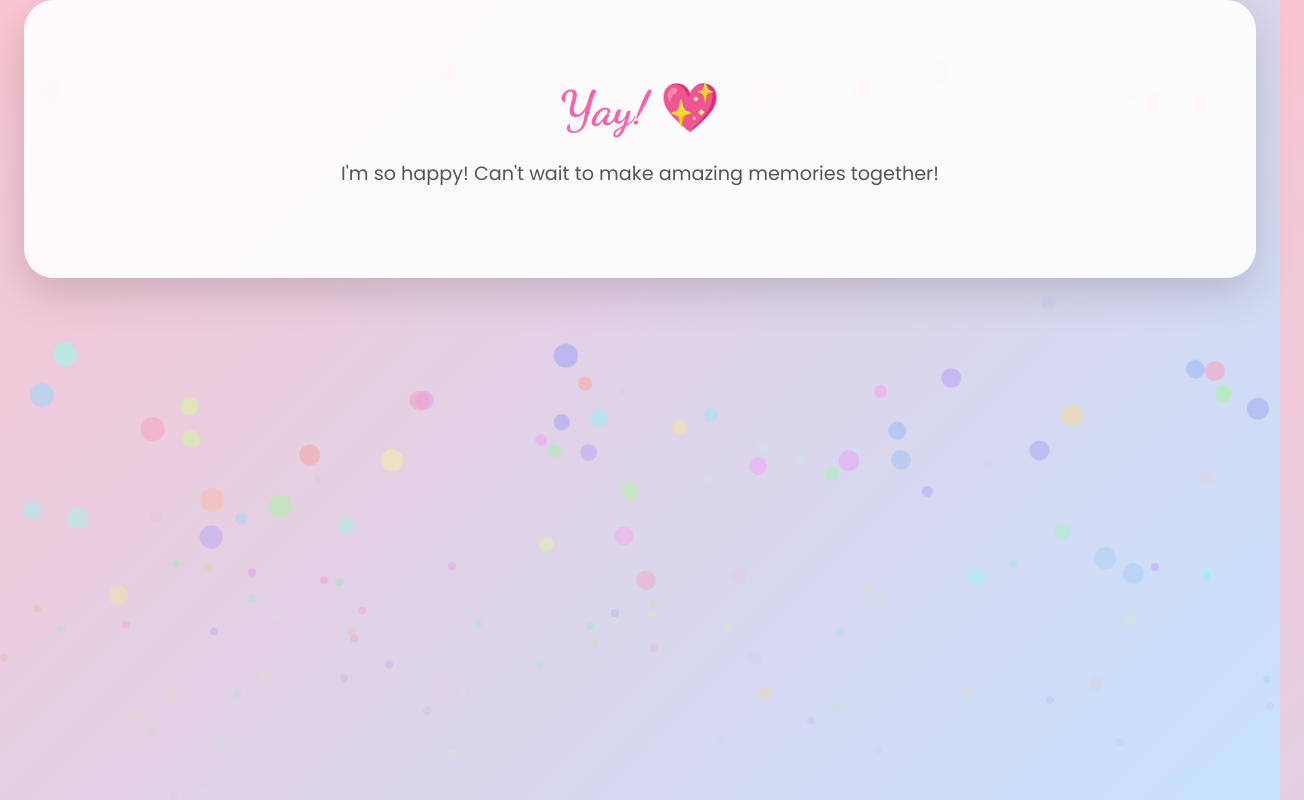
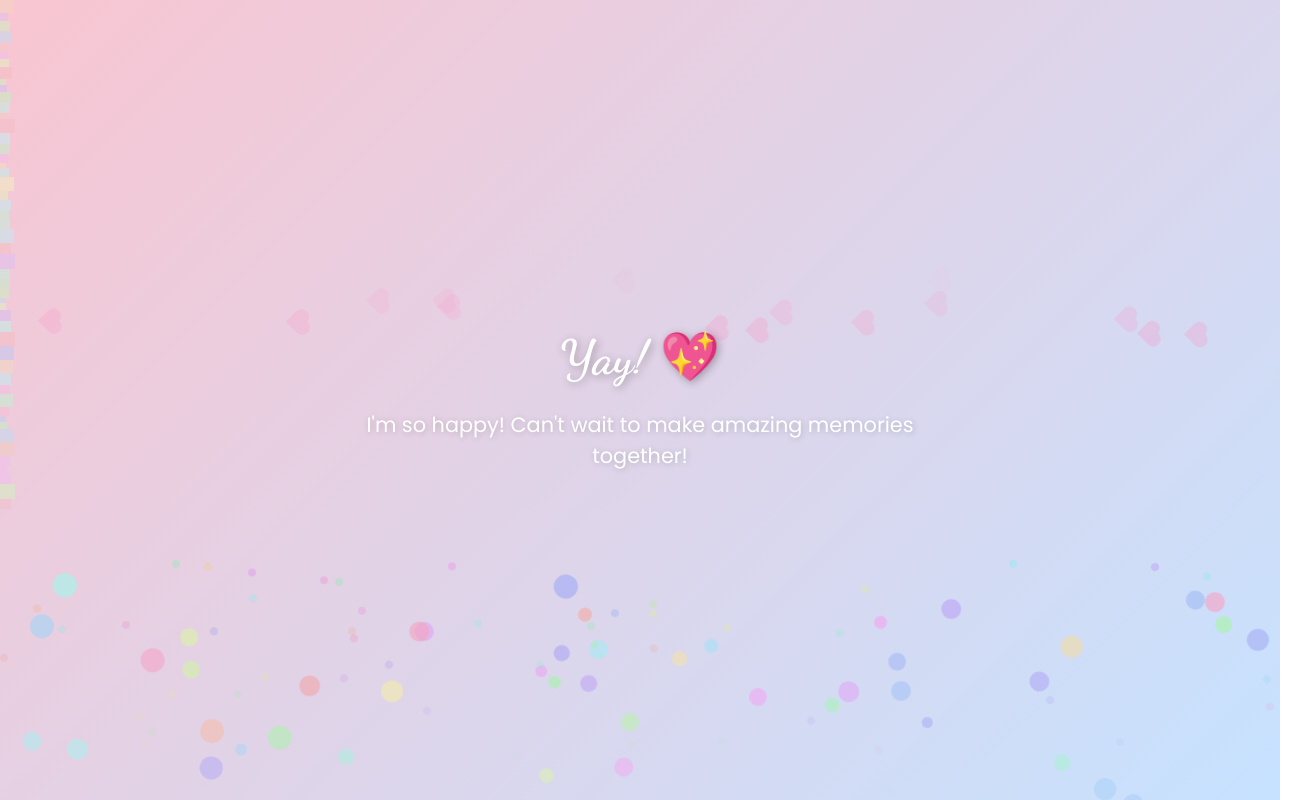
Before and after one commit to Ash3010/xyz, a plain HTML site: page index.html in a window 1280 px wide. Both pictures are taken after a click on the button "Yes". Shown: the top 800 px of the page, 1304 px wide, since content can reach past the window. Drawn offline with Linux system fonts and the light colour scheme.

Commit message:
Refactor HTML and CSS for better structure

```diff
--- a/index.html
+++ b/index.html
@@ -7,175 +7,162 @@
 <style>
 @import url('https://fonts.googleapis.com/css2?family=Dancing+Script:wght@700&family=Poppins:wght@400;600&display=swap');
 
-    body {
+html, body {
   margin: 0;
   padding: 0;
-      height: 100vh;
+  height: 100%;
   font-family: 'Poppins', sans-serif;
   overflow: hidden;
   background: linear-gradient(135deg, #f9c5d1, #c6e2ff);
   position: relative;
 }
 
-    /* Particle background */
-    .particle {
+body::before {
+  content: "";
   position: absolute;
-      border-radius: 50%;
-      opacity: 0.4;
-      pointer-events: none;
-      animation: float 15s linear infinite;
-    }
-
-    @keyframes float {
-      0% { transform: translateY(100vh) translateX(0); }
-      100% { transform: translateY(-50px) translateX(100px); }
-    }
-
-    /* Flower petals */
-    .petal {
-      position: absolute;
-      width: 15px;
-      height: 15px;
-      background: pink;
-      opacity: 0.8;
-      border-radius: 50%;
-      transform: rotate(45deg);
-      animation: fall linear infinite;
-      z-index: 2;
-    }
-
-    @keyframes fall {
-      0% { transform: translateY(-10px) rotate(0deg); opacity: 1; }
-      100% { transform: translateY(100vh) rotate(360deg); opacity: 0; }
+  width: 100%;
+  height: 100%;
+  top:0;
+  left:0;
+  z-index:1;
 }
 
 .container {
+  position: absolute;
+  top:50%;
+  left:50%;
+  transform: translate(-50%, -50%);
   text-align: center;
-      background: rgba(255,255,255,0.9);
-      padding: 50px 40px;
-      border-radius: 30px;
-      box-shadow: 0 15px 40px rgba(0,0,0,0.15);
-      position: relative;
-      z-index: 10;
-      max-width: 90%;
-      margin: auto;
-      transition: transform 0.5s ease;
+  z-index:10;
+  color:#fff;
+  pointer-events:none;
 }
 
 h1 {
   font-family: 'Dancing Script', cursive;
-      font-size: 3rem;
-      color: #ff5eaa;
-      margin-bottom: 20px;
-      word-wrap: break-word;
-      transition: transform 0.5s ease;
+  font-size:3rem;
+  margin-bottom:20px;
+  text-shadow: 2px 2px 8px rgba(0,0,0,0.3);
 }
 
 p {
-      font-size: 1.2rem;
-      margin-bottom: 40px;
-      color: #555;
-      transition: transform 0.5s ease;
-      word-wrap: break-word;
+  font-size:1.3rem;
+  margin-bottom: 30px;
+  text-shadow: 1px 1px 6px rgba(0,0,0,0.2);
 }
 
 .buttons {
   display: flex;
   justify-content: center;
   flex-wrap: wrap;
-      gap: 15px;
+  gap: 20px;
+  pointer-events:auto;
 }
 
 button {
   padding: 12px 25px;
-      font-size: 1rem;
-      border: none;
-      border-radius: 25px;
-      cursor: pointer;
+  font-size:1rem;
+  border:none;
+  border-radius:25px;
+  cursor:pointer;
+  background: linear-gradient(135deg, #ff9ac2, #ff5eaa);
+  color:white;
+  font-weight:600;
+  min-width:80px;
+  box-shadow: 0 5px 15px rgba(0,0,0,0.15);
   transition: all 0.3s ease;
-      background: linear-gradient(135deg, #ff9ac2, #ff5eaa);
-      color: white;
-      font-weight: 600;
-      min-width: 80px;
-      box-shadow: 0 5px 15px rgba(0,0,0,0.1);
+  touch-action: manipulation;
+  position:relative;
 }
 
 button:hover {
   transform: scale(1.1);
 }
 
-    #yesBtn.animate {
-      animation: pop 0.5s ease forwards;
+.error-msg {
+  position:absolute;
+  top:10px;
+  left:50%;
+  transform: translateX(-50%);
+  font-weight:bold;
+  color:#fff;
+  text-shadow:1px 1px 5px rgba(0,0,0,0.3);
+  font-size:1rem;
+  opacity:0;
+  transition: opacity 0.3s ease;
+  z-index:20;
 }
 
-    @keyframes pop {
-      0% { transform: scale(1); }
-      50% { transform: scale(1.5); }
-      100% { transform: scale(1); }
+/* Hearts */
+.heart {
+  position:absolute;
+  width:15px;
+  height:15px;
+  background:#ff8ac2;
+  transform:rotate(45deg);
+  animation: floatUp 3s linear forwards;
+  opacity:0.8;
+  z-index:5;
+}
+.heart::before,.heart::after {
+  content:"";
+  position:absolute;
+  width:15px;
+  height:15px;
+  background:#ff8ac2;
+  border-radius:50%;
+}
+.heart::before { top:-7.5px; left:0; }
+.heart::after { left:7.5px; top:0; }
+@keyframes floatUp { 0%{transform:translateY(0) rotate(45deg);opacity:1;} 100%{transform:translateY(-250px) rotate(45deg);opacity:0;} }
+
+/* Confetti */
+.confetti {
+  position:absolute;
+  width:8px;
+  height:8px;
+  top:0;
+  border-radius:50%;
+  opacity:0.8;
+  z-index:5;
 }
 
-    .heart {
-      position: absolute;
-      width: 15px;
-      height: 15px;
-      background: #ff8ac2;
-      transform: rotate(45deg);
-      animation: floatUp 3s linear forwards;
-      opacity: 0.8;
-      z-index: 5;
+/* Bouncing and scaling animations */
+.bounce { animation:bounce 1s infinite alternate; }
+@keyframes bounce { 0%{transform:translateY(0);}50%{transform:translateY(-15px);}100%{transform:translateY(0);} }
+.scaleUp { animation:scaleUp 1s ease forwards; }
+@keyframes scaleUp { 0%{transform:scale(1);}50%{transform:scale(1.3);}100%{transform:scale(1);} }
+
+/* Flower petals */
+.petal {
+  position:absolute;
+  width:15px;
+  height:15px;
+  background:pink;
+  opacity:0.8;
+  border-radius:50%;
+  transform:rotate(45deg);
+  animation:fall linear infinite;
+  z-index:2;
+}
+@keyframes fall {
+  0% { transform: translateY(-10px) rotate(0deg); opacity:1; }
+  100% { transform: translateY(100vh) rotate(360deg); opacity:0; }
 }
 
-    .heart::before,
-    .heart::after {
-      content: "";
-      position: absolute;
-      width: 15px;
-      height: 15px;
-      background: #ff8ac2;
-      border-radius: 50%;
+/* Responsive */
+@media (max-width:480px){
+  h1{font-size:2rem;}
+  p{font-size:0.9rem;}
+  button{padding:8px 18px;font-size:0.85rem;min-width:70px;}
 }
-
-    .heart::before { top: -7.5px; left: 0; }
-    .heart::after { left: 7.5px; top: 0; }
-
-    @keyframes floatUp {
-      0% { transform: translateY(0) rotate(45deg); opacity: 1; }
-      100% { transform: translateY(-250px) rotate(45deg); opacity: 0; }
-    }
-
-    .confetti {
-      position: absolute;
-      width: 8px;
-      height: 8px;
-      top: 0;
-      border-radius: 50%;
-      opacity: 0.8;
-      z-index: 5;
-    }
-
-    .bounce { animation: bounce 1s infinite alternate; }
-    @keyframes bounce { 0% { transform: translateY(0); } 50% { transform: translateY(-15px); } 100% { transform: translateY(0); } }
-
-    .scaleUp { animation: scaleUp 1s ease forwards; }
-    @keyframes scaleUp { 0% { transform: scale(1); } 50% { transform: scale(1.3); } 100% { transform: scale(1); } }
-
-    /* Responsive */
-    @media (max-width: 768px) {
-      h1 { font-size: 2.5rem; }
-      p { font-size: 1rem; }
-      button { padding: 10px 20px; font-size: 0.95rem; }
-    }
-
-    @media (max-width: 480px) {
-      h1 { font-size: 2rem; }
-      p { font-size: 0.9rem; }
-      button { padding: 8px 18px; font-size: 0.85rem; min-width: 70px; }
-    }
-
 </style>
 </head>
 <body>
-  <div class="container">
+
+<div class="error-msg" id="errorMsg">Nope! Wrong choice 😜 Try again!</div>
+
+<div class="container" id="content">
   <h1>Hey Naomi 💖</h1>
   <p>"You are the sunshine that brightens my day… Will you be my girlfriend?"</p>
   <div class="buttons">
@@ -191,93 +178,96 @@
 const yesBtn = document.getElementById('yesBtn');
 const noBtn = document.getElementById('noBtn');
 const maybeBtn = document.getElementById('maybeBtn');
-    const container = document.querySelector('.container');
+const content = document.getElementById('content');
+const errorMsg = document.getElementById('errorMsg');
 const yaySound = document.getElementById('yaySound');
 
-    // Evade No and Maybe
-    function evadeButton(btn) {
-      btn.addEventListener('mouseover', () => {
-        const x = Math.random() * 200 - 100;
-        const y = Math.random() * 100 - 50;
-        btn.style.transform = `translate(${x}px, ${y}px)`;
-      });
+// Evade function for touch/mouse
+function evadeButton(btn){
+  btn.addEventListener('mouseenter', moveButton);
+  btn.addEventListener('touchstart', moveButton);
+  function moveButton(e){
+    const x = Math.random()*200-100;
+    const y = Math.random()*100-50;
+    btn.style.transform = `translate(${x}px,${y}px)`;
+    errorMsg.style.opacity = 1;
+    setTimeout(()=>errorMsg.style.opacity=0, 1000);
+  }
 }
 evadeButton(noBtn);
 evadeButton(maybeBtn);
 
-    yesBtn.addEventListener('click', () => {
+// Yes button
+yesBtn.addEventListener('click', ()=>{
   yaySound.play();
-      container.innerHTML = `
+  content.innerHTML = `
     <h1 id="yayText">Yay! 💖</h1>
     <p id="yayMsg">I'm so happy! Can't wait to make amazing memories together!</p>
   `;
   createConfetti();
   createHearts();
+  createPetals(50);
   animateText();
-      createPetals(50);
 });
 
-    function createConfetti() {
-      for (let i = 0; i < 100; i++) {
-        const confetti = document.createElement('div');
-        confetti.classList.add('confetti');
-        confetti.style.left = Math.random() * window.innerWidth + 'px';
-        confetti.style.background = `hsl(${Math.random() * 360}, 80%, 70%)`;
-        confetti.style.animation = `fall ${2 + Math.random() * 2}s linear forwards`;
-        document.body.appendChild(confetti);
-        setTimeout(() => confetti.remove(), 4000);
+// Animations
+function createConfetti(){
+  for(let i=0;i<100;i++){
+    const c=document.createElement('div');
+    c.classList.add('confetti');
+    c.style.left=Math.random()*window.innerWidth+'px';
+    c.style.background=`hsl(${Math.random()*360},80%,70%)`;
+    c.style.animation=`fall ${2+Math.random()*2}s linear forwards`;
+    document.body.appendChild(c);
+    setTimeout(()=>c.remove(),4000);
+  }
+}
+function createHearts(){
+  for(let i=0;i<30;i++){
+    const h=document.createElement('div');
+    h.classList.add('heart');
+    h.style.left=Math.random()*window.innerWidth+'px';
+    h.style.animationDuration=2+Math.random()*2+'s';
+    document.body.appendChild(h);
+    setTimeout(()=>h.remove(),4000);
+  }
+}
+function animateText(){
+  const text=document.getElementById('yayText');
+  const msg=document.getElementById('yayMsg');
+  text.classList.add('bounce');
+  msg.classList.add('scaleUp');
+}
+function createPetals(count){
+  for(let i=0;i<count;i++){
+    const p=document.createElement('div');
+    p.classList.add('petal');
+    p.style.left=Math.random()*window.innerWidth+'px';
+    p.style.width=p.style.height=10+Math.random()*15+'px';
+    p.style.background=`hsla(${Math.random()*360},80%,80%,0.7)`;
+    p.style.animationDuration=5+Math.random()*5+'s';
+    p.style.animationDelay=Math.random()*2+'s';
+    document.body.appendChild(p);
+    setTimeout(()=>p.remove(),7000);
   }
 }
 
-    function createHearts() {
-      for (let i = 0; i < 30; i++) {
-        const heart = document.createElement('div');
-        heart.classList.add('heart');
-        heart.style.left = Math.random() * window.innerWidth + 'px';
-        heart.style.animationDuration = 2 + Math.random() * 2 + 's';
-        document.body.appendChild(heart);
-        setTimeout(() => heart.remove(), 4000);
-      }
-    }
-
-    function animateText() {
-      const text = document.getElementById('yayText');
-      const msg = document.getElementById('yayMsg');
-      text.classList.add('bounce');
-      msg.classList.add('scaleUp');
-    }
-
-    // Flower petal rain
-    function createPetals(count) {
-      for (let i = 0; i < count; i++) {
-        const petal = document.createElement('div');
-        petal.classList.add('petal');
-        petal.style.left = Math.random() * window.innerWidth + 'px';
-        petal.style.width = petal.style.height = 10 + Math.random() * 15 + 'px';
-        petal.style.background = `hsla(${Math.random() * 360}, 80%, 80%, 0.7)`;
-        petal.style.animationDuration = 5 + Math.random() * 5 + 's';
-        petal.style.animationDelay = Math.random() * 2 + 's';
-        document.body.appendChild(petal);
-        setTimeout(() => petal.remove(), 7000);
-      }
-    }
-
-    // Initial background particles
-    function createParticles() {
-      for (let i = 0; i < 50; i++) {
-        const particle = document.createElement('div');
+// Background particles
+function createParticles(){
+  for(let i=0;i<50;i++){
+    const particle=document.createElement('div');
     particle.classList.add('particle');
-        particle.style.width = particle.style.height = 5 + Math.random() * 10 + 'px';
-        particle.style.background = `hsla(${Math.random()*360}, 70%, 85%, 0.5)`;
-        particle.style.left = Math.random() * window.innerWidth + 'px';
-        particle.style.top = Math.random() * window.innerHeight + 'px';
-        particle.style.animationDuration = 10 + Math.random() * 10 + 's';
+    particle.style.width=particle.style.height=5+Math.random()*10+'px';
+    particle.style.background=`hsla(${Math.random()*360},70%,85%,0.5)`;
+    particle.style.left=Math.random()*window.innerWidth+'px';
+    particle.style.top=Math.random()*window.innerHeight+'px';
+    particle.style.animationDuration=10+Math.random()*10+'s';
     document.body.appendChild(particle);
   }
 }
-
 createParticles();
 
 </script>
+
 </body>
 </html>
```
Lines whose indentation alone changed are shown as unchanged.
